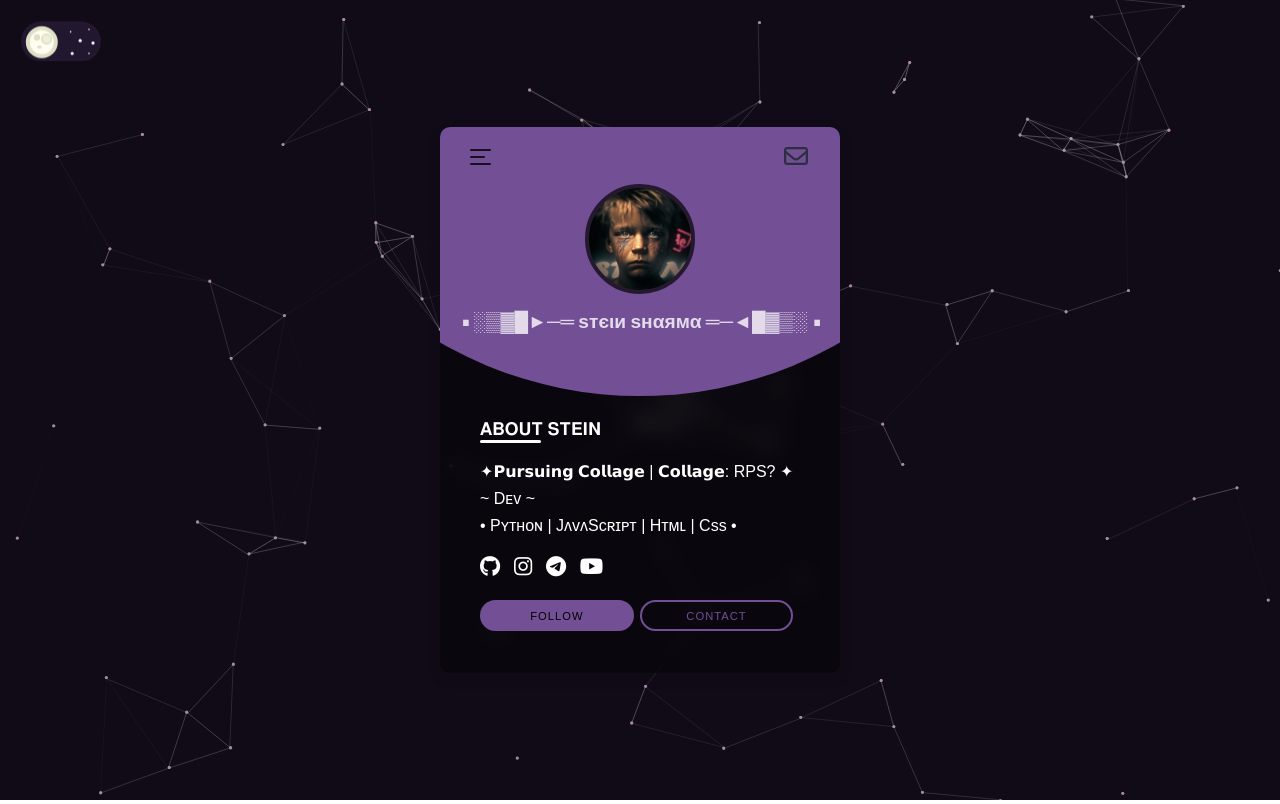
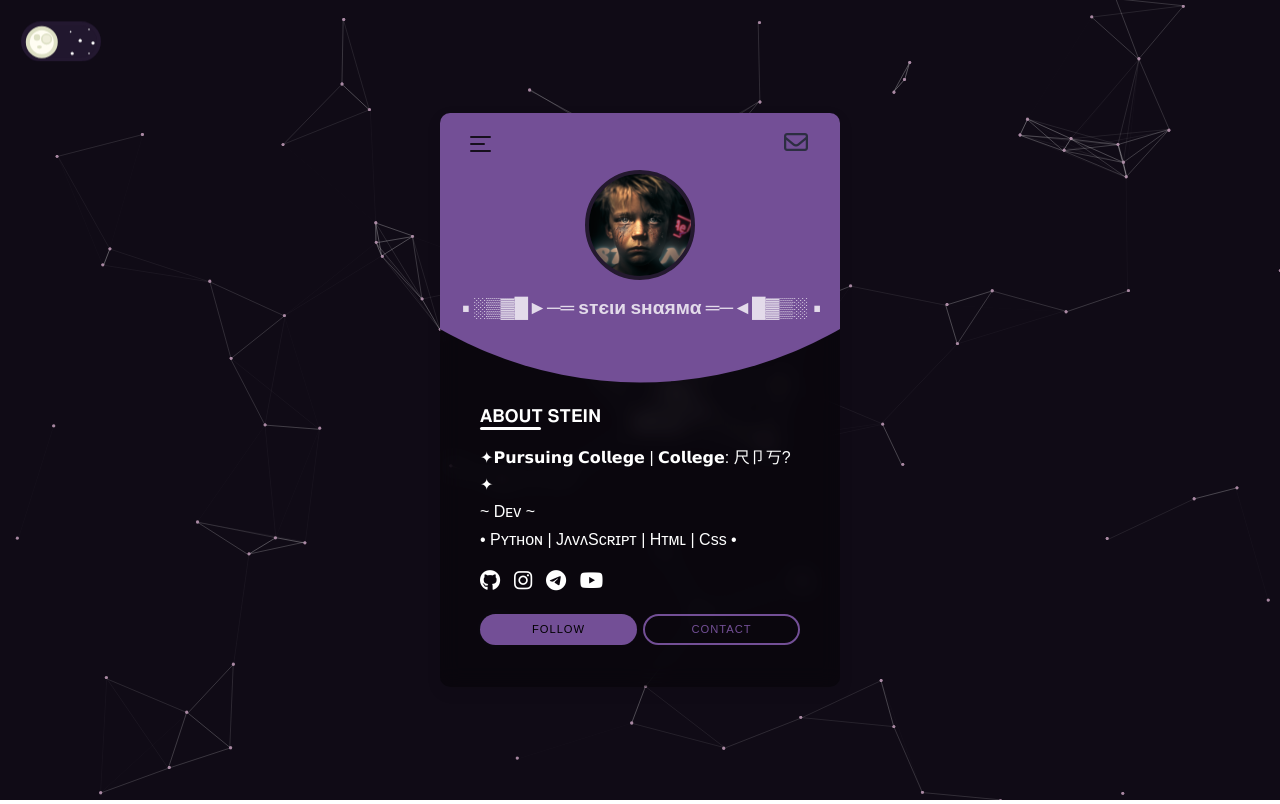
Before and after one commit to devilstein1/STEININFO, a plain HTML site: page index.html in a window 1280 px wide. Drawn offline with Linux system fonts and the light colour scheme.

Commit message:
Update index.html

```diff
--- a/index.html
+++ b/index.html
@@ -1920,7 +1920,7 @@ var pJS = function (e, a) {
                     <div class="left">
                          <div class="about-container">
                               <h3 class="title">𝐀𝐁𝐎𝐔𝐓 𝐒𝐓𝐄𝐈𝐍</h3>
-                              <p class="text">✦𝗣𝘂𝗿𝘀𝘂𝗶𝗻𝗴 𝗖𝗼𝗹𝗹𝗮𝗴𝗲  | 𝗖𝗼𝗹𝗹𝗮𝗴𝗲: RPS? ✦</p>
+                              <p class="text">✦𝗣𝘂𝗿𝘀𝘂𝗶𝗻𝗴 𝗖𝗼𝗹𝗹𝗲𝗴𝗲  | 𝗖𝗼𝗹𝗹𝗲𝗴𝗲: 尺卩丂? ✦</p>
                               <p class="text">~ Dᴇᴠ ~</p>
                               <p class="text">• Pʏᴛʜᴏɴ | JᴧᴠᴧSᴄʀɪᴘᴛ | Hᴛᴍʟ | Css •</p>
                          </div>
```
